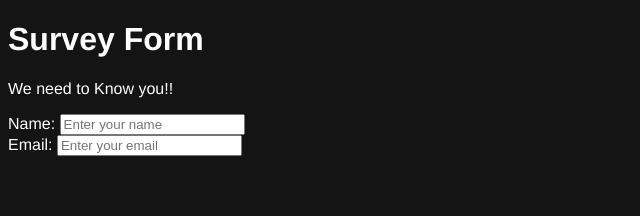
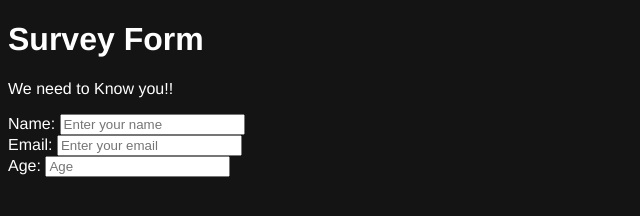
Before and after one commit to CristianDavidCabrera/survey_form, a plain HTML site: page index.html in a window 1280 px wide. Shown: the whole page, without its empty margins (0-640 px from the left). Drawn offline with Linux system fonts and the light colour scheme.

Commit message:
user storie 6,7 and 8 , done

```diff
--- a/index.html
+++ b/index.html
@@ -19,6 +19,10 @@
             <label id="email-label" for="name">Email:</label>
             <input type="email" name="email" id="email" placeholder="Enter your email" required>
         </div>
+        <div>
+            <label id="age-label" for="age">Age:</label>
+            <input type="number" name="age" id="age" placeholder="Age" required>
+        </div>
     </form>
 </body>
 </html>
```
Also changed, not shown: 1 other file.
